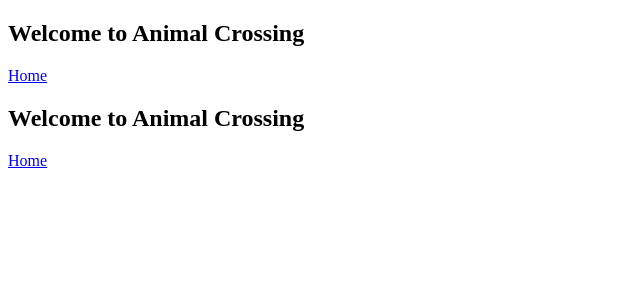
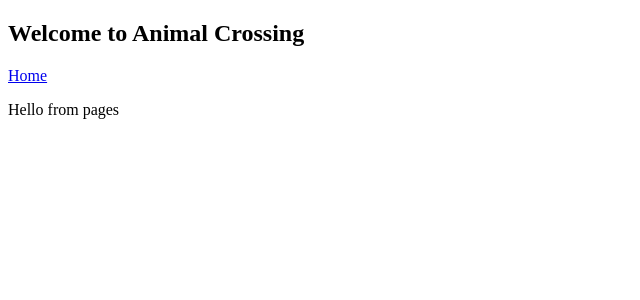
Before and after one commit to bryanakitchen/lab31-custom-hooks, a React app: page / in a window 1280 px wide. Shown: the top 300 px of the page, without its empty margins (0-640 px from the left). Built offline with nearby package versions, Linux system fonts and the light colour scheme.

Commit message:
add initial CharactersPages component and connect

```diff
--- a/src/components/app/App.jsx
+++ b/src/components/app/App.jsx
@@ -1,5 +1,6 @@
 import React from 'react';
 import { BrowserRouter as Router, Route, Switch } from 'react-router-dom';
+import CharactersPages from '../../containers/CharactersPages';
 import Header from '../header/Header';
 
 export default function App() {
@@ -8,9 +9,9 @@
       <Header />
       <Switch>
 
-        <Route exact path="/" component={Header} />
+        <Route exact path="/" component={CharactersPages} />
 
-        {/* <Route exact path="" component={} /> */}
+        {/* <Route exact path="/" component={CharactersPages} /> */}
 
       </Switch>
     </Router>
--- a/src/containers/CharactersPages.jsx
+++ b/src/containers/CharactersPages.jsx
@@ -0,0 +1,11 @@
+import React from 'react';
+
+export default function CharactersPages() {
+
+
+    return (
+    <div>
+            Hello from pages
+    </div>
+  );
+}
```
